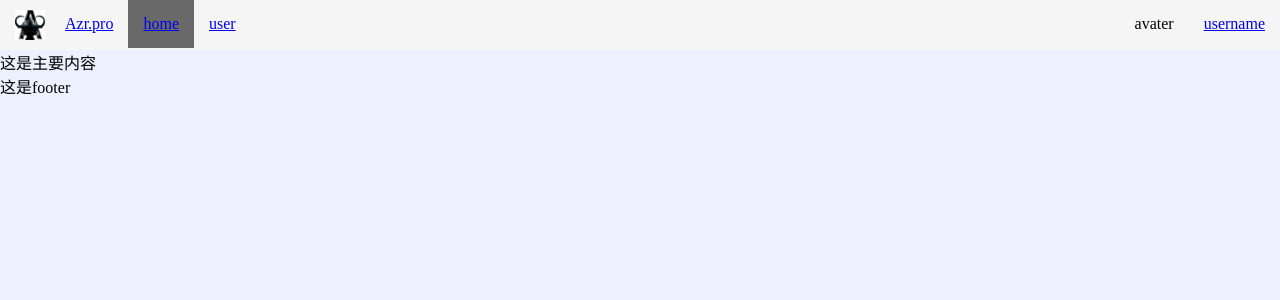
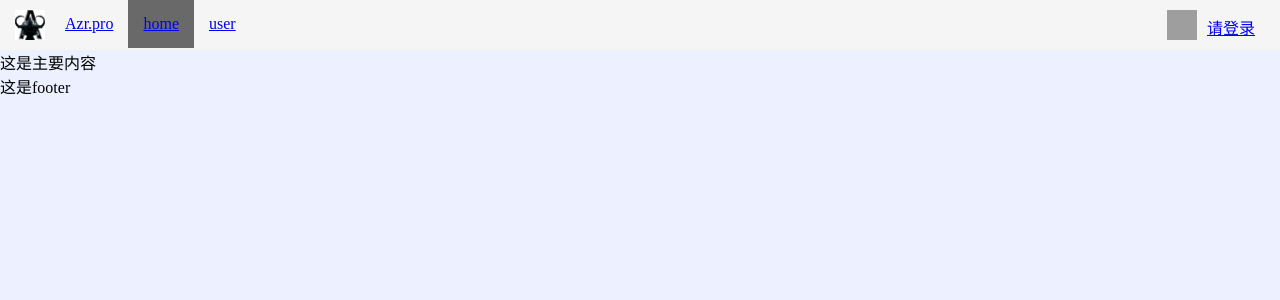
Before and after one commit to bokunopica/azr, a Flask app: page /home/ in a window 1280 px wide. Shown: the top 300 px of the page. Run offline with Flask 2, Linux system fonts and the light colour scheme; grey boxes are pictures that could not be loaded.

Commit message:
4/22未完成的东西 文档修改

```diff
--- a/AZRWebApi/utils.py
+++ b/AZRWebApi/utils.py
@@ -42,7 +42,6 @@ token_parser.add_argument("access_token", type=str, required=True, help="please
 def login_check(func):
     def wrapper(*args,**kwargs):
         token = request.cookies.get("access_token")
-        print(token)
         if not token:
             return {"msg": "登录验证失败"}
         user_id = cache.get(token)
--- a/static/css/innerContent.css
+++ b/static/css/innerContent.css
@@ -35,6 +35,7 @@ body{
 }
 .top-nav-bar-right{
     float:right;
+    margin-right:10px;
 }
 .main-info{
     color:black;
@@ -42,3 +43,10 @@ body{
 .footer{
     color:black;
 }
+#avater img{
+    width:30px;
+    height:30px;
+    position: absolute;
+    top:10px;
+    bottom:10px;
+}
--- /dev/null
+++ b/static/js/user_info.js
@@ -0,0 +1,16 @@
+$(function(){
+    var url = "/api/user/";
+    $.get(url,function(data,statusText,xhr){
+        if(data.msg==="ok"){
+            var username = data.user.u_name;
+            var u_avater = data.user.u_avater;
+            var img_html = "<img src="+u_avater+">";
+            var username_html = "<a href="+url+">"+"</a>";
+            $("#avater").html(img_html);
+            $("#top-nav-bar-right-1 div").html(username_html);
+            $("#top-nav-bar-right-1 div a").text(username);
+        }else{
+            console.log("no login")
+        }
+    });
+});
--- a/templates/innerContent.html
+++ b/templates/innerContent.html
@@ -4,6 +4,9 @@
     <meta charset="UTF-8">
     <title>Azr.pro</title>
     <link href="../static/css/innerContent.css" rel="stylesheet">
+    <script src="../static/js/jquery.min.js"></script>
+    <script src="../static/js/jquery.cookie.js"></script>
+    <script src="../static/js/user_info.js"></script>
 </head>
 <body>
 <nav id="top-nav">
@@ -22,10 +25,12 @@
         </div>
 
         <div id="top-nav-bar-right-1" class="top-nav-bar-right">
-            <div><a href="#">username</a></div>
+            <div><a href="/login/">请登录</a></div>
         </div>
         <div id="top-nav-bar-right-2" class="top-nav-bar-right">
-            <div>avater</div>
+            <div id="avater">
+                <img src="#" alt="">
+            </div>
         </div>
     </div>
 </nav>
--- a/templates/login.html
+++ b/templates/login.html
@@ -29,7 +29,7 @@
             <span>密码</span>
         </div>
         <div id="login-input-password">
-            <input type="text" name="password">
+            <input type="password" name="password">
         </div>
         <div id="login-button">
             <button>登录</button>
--- a/templates/register.html
+++ b/templates/register.html
@@ -28,7 +28,7 @@
             <span>密码</span>
         </div>
         <div id="login-input-password">
-            <input type="text" name="password">
+            <input type="password" name="password">
         </div>
         <div id="login-text-email">
             <span>邮箱</span>
```
Also changed, not shown: readme.md.
